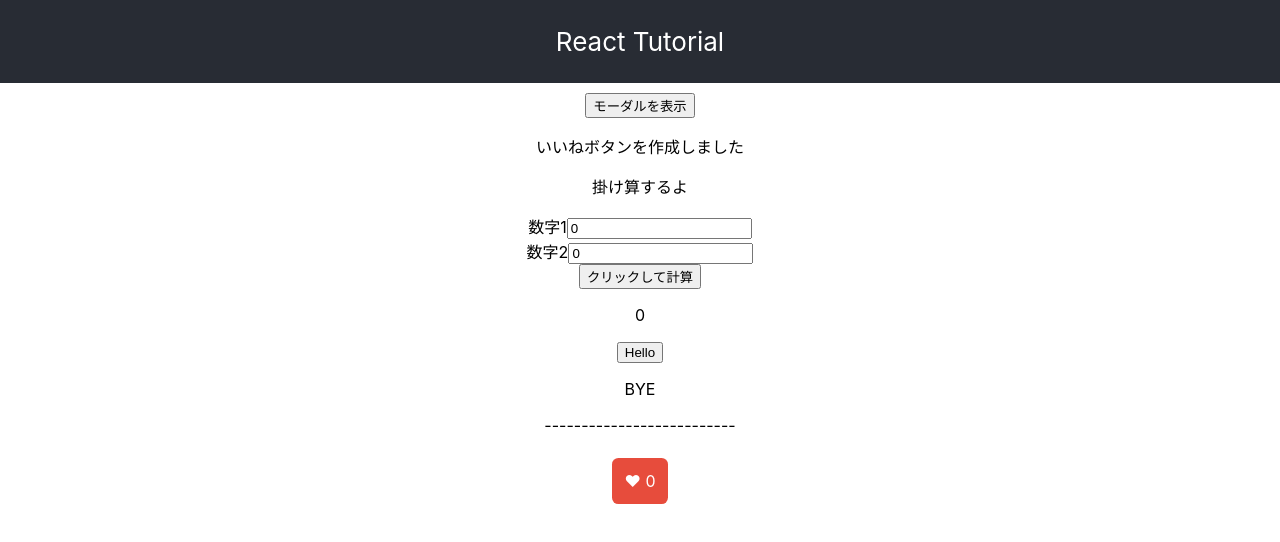
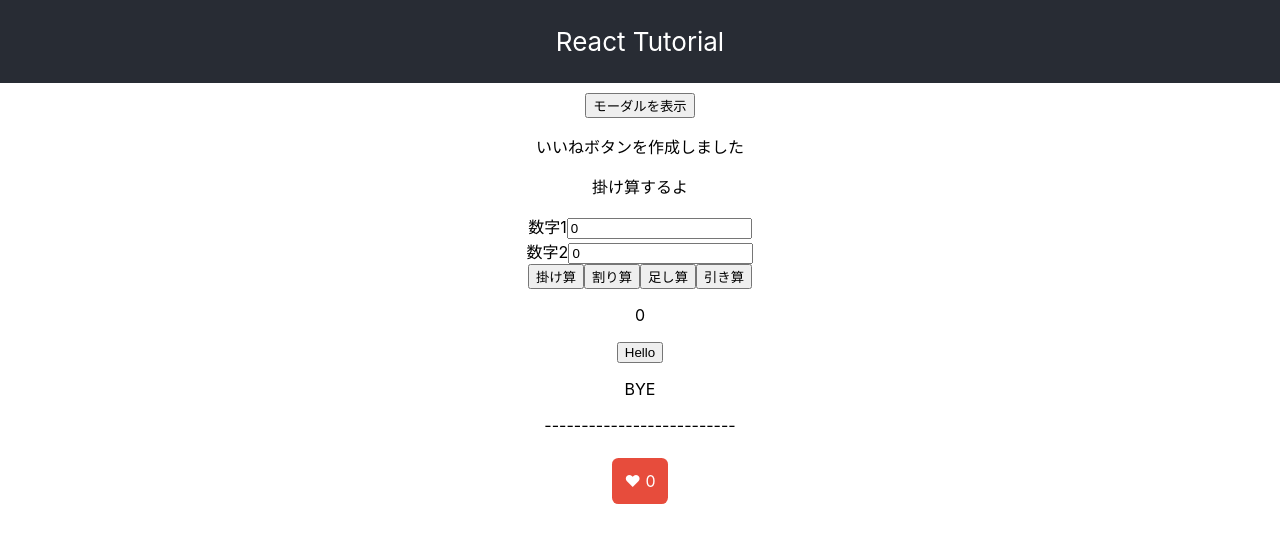
Before and after one commit to Kou-ISK/react-tutorial, a React (Create React App) app: page / in a window 1280 px wide. Shown: the top 542 px of the page. Built offline with nearby package versions, Linux system fonts and the light colour scheme.

Commit message:
feat: 計算処理を追加

```diff
--- a/src/components/App.tsx
+++ b/src/components/App.tsx
@@ -36,6 +36,7 @@
 
 // TODOアプリ作成: https://qiita.com/tseno/items/b7133d73966c405b7249
 
+// モーダル作成: https://reffect.co.jp/react/react-modal
 export const MyModal = ({ show, handleShow }: { show: boolean; handleShow: any }) => {
   if (show) {
     return (
--- a/src/components/Calc.tsx
+++ b/src/components/Calc.tsx
@@ -3,13 +3,25 @@
 
 export const Calc = ({ num1, num2 }: { num1: number, num2: number }) => {
     const [answer, setAnswer] = useState(0);
-    const handleClick = () => {
+    const handleMutliply = () => {
         setAnswer(num1 * num2);
     };
+    const handleDivide = () => {
+        setAnswer(num1 / num2);
+    }
+    const handlePlus = () => {
+        setAnswer(num1 + num2);
+    }
+    const handleMinus = () => {
+        setAnswer(num1 - num2);
+    }
     return (
         <>
             <br />
-            <button onClick={handleClick}>クリックして計算</button>
+            <button onClick={handleMutliply}>掛け算</button>
+            <button onClick={handleDivide}>割り算</button>
+            <button onClick={handlePlus}>足し算</button>
+            <button onClick={handleMinus}>引き算</button>
             <p>{answer}</p>
         </>
     )
```
